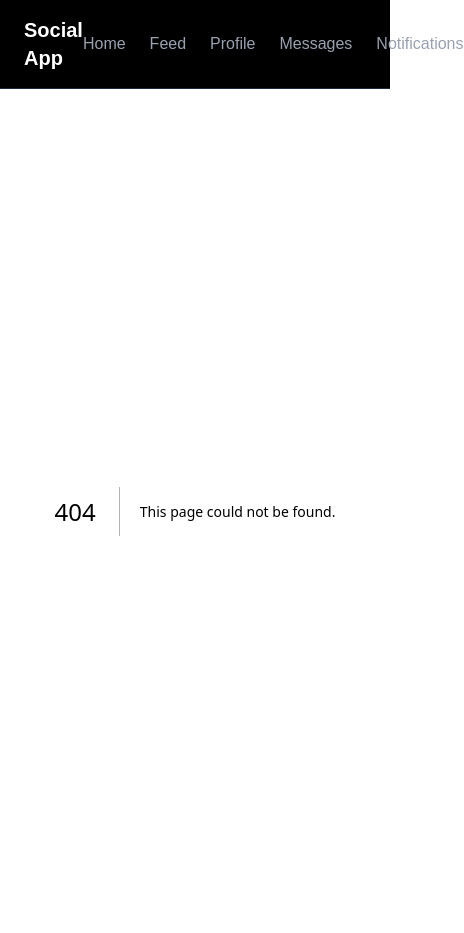
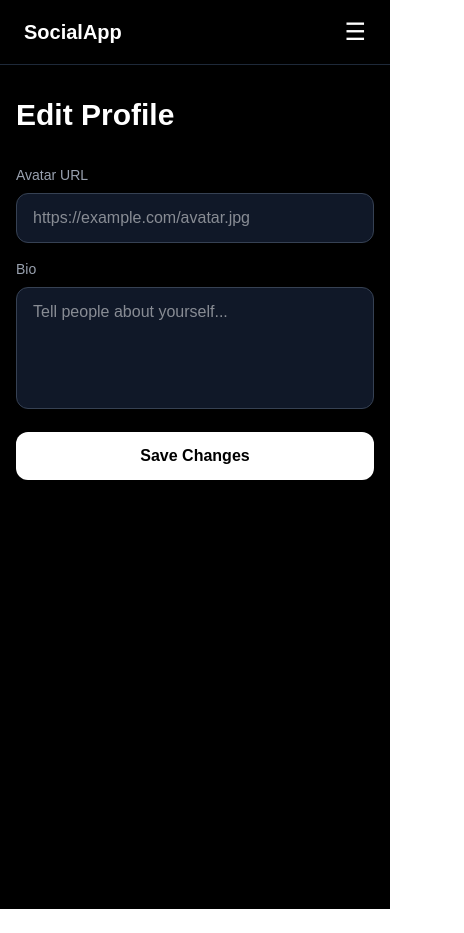
Before and after one commit to rcprasad12/sapp, a Next.js app: page /api/profile/edit in a window 390 px wide. Before the commit this address had no page. Shown: the whole page, 464 px wide, since content can reach past the window. After the commit the page ends 909 px from the top, so only its background shows below. Built offline with nearby package versions, Linux system fonts and the light colour scheme; no server answers.

Commit message:
search , edit profile , responsive navbar

```diff
--- /dev/null
+++ b/app/api/profile/edit/page.tsx
@@ -0,0 +1,84 @@
+"use client";
+
+import { useState, useEffect } from "react";
+import { useSession } from "next-auth/react";
+import { useRouter } from "next/navigation";
+
+export default function EditProfilePage() {
+  const { data: session } = useSession();
+  const router = useRouter();
+  const [bio, setBio] = useState("");
+  const [avatar, setAvatar] = useState("");
+  const [loading, setLoading] = useState(false);
+  const [message, setMessage] = useState("");
+
+  useEffect(() => {
+    async function fetchProfile() {
+      if (!session?.user?.name) return;
+      const res = await fetch(`/api/users/${session.user.name}`);
+      if (!res.ok) return;
+      const data = await res.json();
+      setBio(data.bio || "");
+      setAvatar(data.avatar || "");
+    }
+    fetchProfile();
+  }, [session]);
+
+  async function handleSubmit() {
+    setLoading(true);
+    const res = await fetch("/api/profile", {
+      method: "PATCH",
+      headers: { "Content-Type": "application/json" },
+      body: JSON.stringify({ bio, avatar }),
+    });
+
+    if (res.ok) {
+      setMessage("Profile updated successfully!");
+      setTimeout(() => router.push(`/profile?username=${session?.user?.name}`), 1000);
+    } else {
+      setMessage("Failed to update profile.");
+    }
+    setLoading(false);
+  }
+
+  return (
+    <main className="min-h-screen bg-black text-white px-4 py-8 max-w-2xl mx-auto">
+      <h1 className="text-3xl font-bold mb-8">Edit Profile</h1>
+
+      <div className="flex flex-col gap-4">
+        <div>
+          <label className="text-gray-400 text-sm mb-2 block">Avatar URL</label>
+          <input
+            value={avatar}
+            onChange={(e) => setAvatar(e.target.value)}
+            placeholder="https://example.com/avatar.jpg"
+            className="w-full bg-gray-900 text-white px-4 py-3 rounded-xl outline-none border border-gray-700 focus:border-white"
+          />
+        </div>
+
+        <div>
+          <label className="text-gray-400 text-sm mb-2 block">Bio</label>
+          <textarea
+            value={bio}
+            onChange={(e) => setBio(e.target.value)}
+            placeholder="Tell people about yourself..."
+            rows={4}
+            className="w-full bg-gray-900 text-white px-4 py-3 rounded-xl outline-none border border-gray-700 focus:border-white resize-none"
+          />
+        </div>
+
+        {message && (
+          <p className="text-green-400 text-sm">{message}</p>
+        )}
+
+        <button
+          onClick={handleSubmit}
+          disabled={loading}
+          className="bg-white text-black py-3 rounded-xl font-semibold hover:bg-gray-200 disabled:opacity-50"
+        >
+          {loading ? "Saving..." : "Save Changes"}
+        </button>
+      </div>
+    </main>
+  );
+}
--- /dev/null
+++ b/app/api/profile/route.ts
@@ -0,0 +1,33 @@
+import { NextRequest, NextResponse } from "next/server";
+import { prisma } from "@/app/lib/prisma";
+import { auth } from "@/auth";
+
+export async function PATCH(req: NextRequest) {
+  const session = await auth();
+
+  if (!session?.user) {
+    return NextResponse.json({ error: "Unauthorized" }, { status: 401 });
+  }
+
+  const user = await prisma.user.findUnique({
+    where: { email: session.user.email! },
+  });
+
+  if (!user) {
+    return NextResponse.json({ error: "User not found" }, { status: 404 });
+  }
+
+  const body = await req.json();
+  const bio: string = body.bio;
+  const avatar: string = body.avatar;
+
+  const updatedUser = await prisma.user.update({
+    where: { id: user.id },
+    data: {
+      bio: bio || user.bio,
+      avatar: avatar || user.avatar,
+    },
+  });
+
+  return NextResponse.json(updatedUser);
+}
--- /dev/null
+++ b/app/api/search/route.ts
@@ -0,0 +1,36 @@
+import { NextRequest, NextResponse } from "next/server";
+import { prisma } from "@/app/lib/prisma";
+import { auth } from "@/auth";
+
+export async function GET(req: NextRequest) {
+  const session = await auth();
+
+  if (!session?.user) {
+    return NextResponse.json({ error: "Unauthorized" }, { status: 401 });
+  }
+
+  const { searchParams } = new URL(req.url);
+  const query = searchParams.get("q");
+
+  if (!query) {
+    return NextResponse.json([]);
+  }
+
+  const users = await prisma.user.findMany({
+    where: {
+      username: {
+        contains: query,
+        mode: "insensitive",
+      },
+    },
+    select: {
+      id: true,
+      username: true,
+      avatar: true,
+      bio: true,
+    },
+    take: 10,
+  });
+
+  return NextResponse.json(users);
+}
--- a/app/profile/page.tsx
+++ b/app/profile/page.tsx
@@ -2,6 +2,8 @@
 
 import { useState, useEffect } from "react";
 import { useSearchParams } from "next/navigation";
+import Link from "next/link";
+
 
 type UserProfile = {
   id: string;
@@ -83,6 +85,7 @@ export default function ProfilePage() {
               )}
             </div>
           </div>
+          <div className="flex gap-2">
             <button
               onClick={handleFollow}
               disabled={loading}
@@ -94,6 +97,13 @@ export default function ProfilePage() {
             >
               {loading ? "..." : profile.isFollowing ? "Unfollow" : "Follow"}
             </button>
+            <Link
+              href="/profile/edit"
+              className="px-6 py-2 rounded-full font-semibold border border-gray-600 text-white hover:bg-gray-900"
+            >
+              Edit
+            </Link>
+          </div>
         </div>
 
         <div className="flex gap-6 text-sm text-gray-400">
--- /dev/null
+++ b/app/search/page.tsx
@@ -0,0 +1,68 @@
+"use client";
+
+import { useState } from "react";
+import Link from "next/link";
+
+type User = {
+  id: string;
+  username: string;
+  avatar: string | null;
+  bio: string | null;
+};
+
+export default function SearchPage() {
+  const [query, setQuery] = useState("");
+  const [users, setUsers] = useState<User[]>([]);
+  const [loading, setLoading] = useState(false);
+
+  async function handleSearch(e: React.ChangeEvent<HTMLInputElement>) {
+    const value = e.target.value;
+    setQuery(value);
+
+    if (!value.trim()) {
+      setUsers([]);
+      return;
+    }
+
+    setLoading(true);
+    const res = await fetch(`/api/search?q=${value}`);
+    const data = await res.json();
+    setUsers(data);
+    setLoading(false);
+  }
+
+  return (
+    <main className="min-h-screen bg-black text-white px-4 py-8 max-w-2xl mx-auto">
+      <h1 className="text-3xl font-bold mb-6">Search</h1>
+
+      <input
+        value={query}
+        onChange={handleSearch}
+        placeholder="Search users..."
+        className="w-full bg-gray-900 text-white px-4 py-3 rounded-xl outline-none border border-gray-700 focus:border-white mb-6"
+      />
+
+      {loading && <p className="text-gray-400">Searching...</p>}
+
+      <div className="flex flex-col gap-3">
+        {users.map((user) => (
+          <Link
+            key={user.id}
+            href={`/profile?username=${user.username}`}
+            className="flex items-center gap-3 p-4 border border-gray-800 rounded-xl hover:bg-gray-900 transition-colors"
+          >
+            <div className="w-10 h-10 rounded-full bg-gray-700 flex items-center justify-center font-bold">
+              {user.username[0].toUpperCase()}
+            </div>
+            <div>
+              <p className="font-semibold">@{user.username}</p>
+              {user.bio && (
+                <p className="text-gray-400 text-sm">{user.bio}</p>
+              )}
+            </div>
+          </Link>
+        ))}
+      </div>
+    </main>
+  );
+}
--- a/components/Navbar.tsx
+++ b/components/Navbar.tsx
@@ -1,16 +1,44 @@
+"use client";
+
 import Link from "next/link";
+import { useState } from "react";
 
 export default function Navbar() {
+  const [menuOpen, setMenuOpen] = useState(false);
+
   return (
-    <nav className = "flex items-center justify-between px-6 py-4 bg-black border-b border-gray-800">
-      <span className="text-white font-bold text-xl">Social App</span>
-      <div className="flex gap-6">
-      <Link href="/" className="text-gray-400 hover:text-white">Home</Link>
-      <Link href="/feed" className="text-gray-400 hover:text-white">Feed</Link>
-      <Link href="/profile" className="text-gray-400 hover:text:white">Profile</Link>
-      <Link href="/messages" className="text-gray-400 hover:text-white">Messages</Link>
-      <Link href="/notifications" className="text-gray-400 hover:text-white">Notifications</Link>
+    <nav className="flex items-center justify-between px-6 py-4 bg-black border-b border-gray-800">
+      <span className="text-white font-bold text-xl">SocialApp</span>
+
+      {/* Desktop links */}
+      <div className="hidden md:flex gap-6">
+        <Link href="/" className="text-gray-400 hover:text-white">Home</Link>
+        <Link href="/feed" className="text-gray-400 hover:text-white">Feed</Link>
+        <Link href="/search" className="text-gray-400 hover:text-white">Search</Link>
+        <Link href="/profile" className="text-gray-400 hover:text-white">Profile</Link>
+        <Link href="/messages" className="text-gray-400 hover:text-white">Messages</Link>
+        <Link href="/notifications" className="text-gray-400 hover:text-white">Notifications</Link>
       </div>
+
+      {/* Mobile hamburger */}
+      <button
+        className="md:hidden text-white text-2xl"
+        onClick={() => setMenuOpen(!menuOpen)}
+      >
+        {menuOpen ? "✕" : "☰"}
+      </button>
+
+      {/* Mobile menu */}
+      {menuOpen && (
+        <div className="absolute top-16 left-0 right-0 bg-black border-b border-gray-800 flex flex-col px-6 py-4 gap-4 md:hidden z-50">
+          <Link href="/" className="text-gray-400 hover:text-white" onClick={() => setMenuOpen(false)}>Home</Link>
+          <Link href="/feed" className="text-gray-400 hover:text-white" onClick={() => setMenuOpen(false)}>Feed</Link>
+          <Link href="/search" className="text-gray-400 hover:text-white" onClick={() => setMenuOpen(false)}>Search</Link>
+          <Link href="/profile" className="text-gray-400 hover:text-white" onClick={() => setMenuOpen(false)}>Profile</Link>
+          <Link href="/messages" className="text-gray-400 hover:text-white" onClick={() => setMenuOpen(false)}>Messages</Link>
+          <Link href="/notifications" className="text-gray-400 hover:text-white" onClick={() => setMenuOpen(false)}>Notifications</Link>
+        </div>
+      )}
     </nav>
   );
 }
```
Lines whose indentation alone changed are shown as unchanged.
